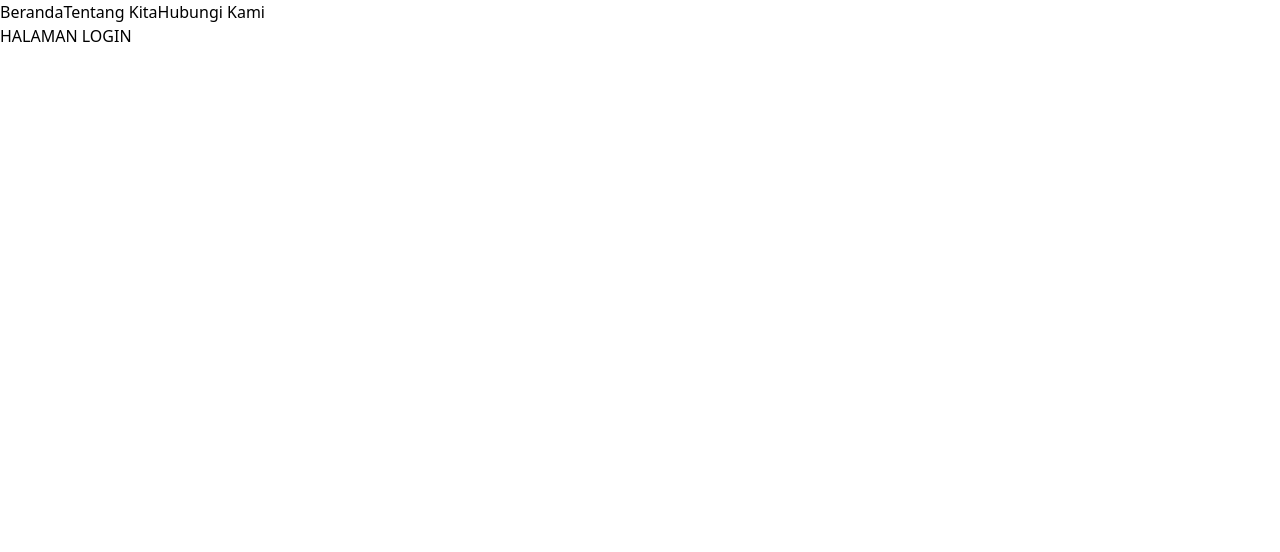
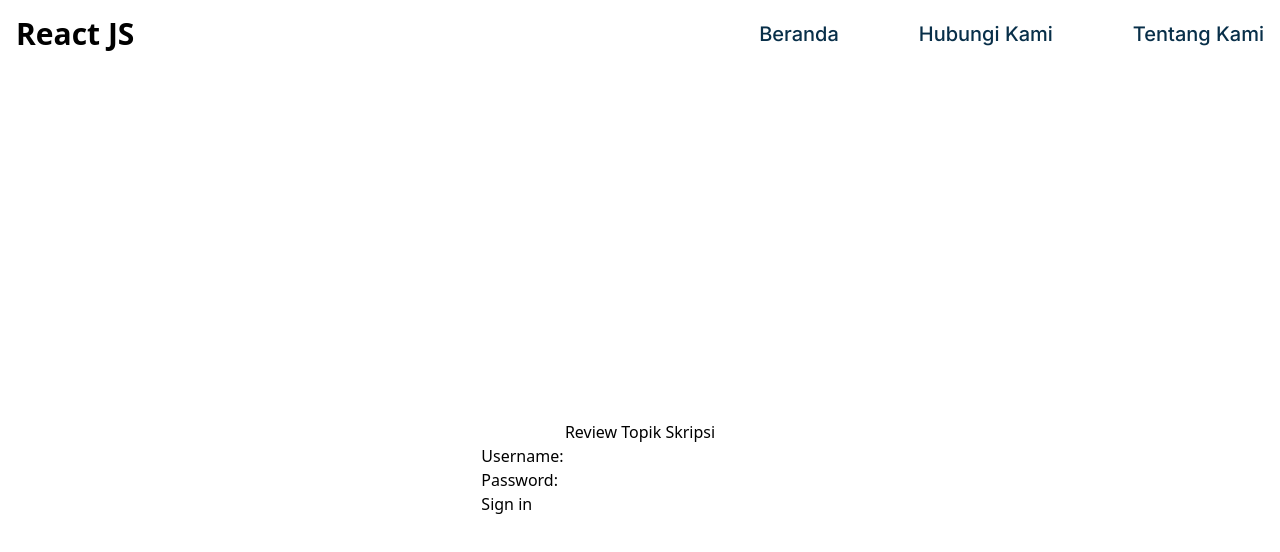
Before and after one commit to erwindrsno/RTS-front-end, a React (Vite) app in the folder rts/: page / in a window 1280 px wide. Shown: the top 552 px of the page. Built offline with nearby package versions, Linux system fonts and the light colour scheme.

Commit message:
header in login page done

```diff
--- a/rts/package.json
+++ b/rts/package.json
@@ -4,10 +4,11 @@
   "version": "0.0.0",
   "type": "module",
   "scripts": {
-    "dev": "vite & npx tailwindcss -i ./src/stylesheets/input.css -o ./src/stylesheets/output.css --watch",
+    "dev": "vite && npx tailwindcss -i ./src/stylesheets/input.css -o ./src/stylesheets/output.css --watch",
     "build": "vite build",
     "lint": "eslint . --ext js,jsx --report-unused-disable-directives --max-warnings 0",
-    "preview": "vite preview"
+    "preview": "vite preview",
+    "tw": "npx tailwindcss -i ./src/stylesheets/input.css -o ./src/stylesheets/output.css"
   },
   "dependencies": {
     "react": "^18.2.0",
--- /dev/null
+++ b/rts/src/components/Header.jsx
@@ -0,0 +1,18 @@
+import '../stylesheets/output.css'
+import { Link } from 'react-router-dom';
+
+
+const Header = () => {
+  return(
+    <div className="flex justify-between flex-row m-4">
+      <h1 className="text-3xl font-bold font-sans">React JS</h1>
+      <nav className="flex space-x-20 text-xl font-inter font-medium items-center text-sky-950">
+        <Link to="/">Beranda</Link>
+        <Link to="/contact">Hubungi Kami</Link>
+        <Link to="/about">Tentang Kami</Link>
+      </nav>
+    </div>
+  )
+}
+
+export default Header;
--- a/rts/src/pages/About.jsx
+++ b/rts/src/pages/About.jsx
@@ -1,13 +1,11 @@
 import '../stylesheets/output.css'
 import Description from '../text/Description.jsx'
-import Button from '../components/Button.jsx'
+import Header from '../components/Header.jsx'
 
 const About = () =>{
   return (
     <>
-      <Button path='/' label='Beranda' />
-      <Button path='/about' label='Tentang Kita' />
-      <Button path='/contact' label='Hubungi Kami' />
+      <Header />
       <Description />
     </>
   )
--- a/rts/src/pages/Contact.jsx
+++ b/rts/src/pages/Contact.jsx
@@ -1,12 +1,10 @@
 import '../stylesheets/output.css'
-import Button from '../components/Button'
+import Header from '../components/Header'
 
 const Contact = () =>{
   return (
     <>
-      <Button path='/' label='Beranda' />
-      <Button path='/about' label='Tentang Kita' />
-      <Button path='/contact' label='Hubungi Kami' />
+      <Header />
       <p>Contact Us!</p>
     </>
   )
--- a/rts/src/pages/Login.jsx
+++ b/rts/src/pages/Login.jsx
@@ -1,14 +1,24 @@
 import '../stylesheets/output.css'
-import Button from '../components/Button.jsx';
+// import Button from '../components/Button.jsx';
+import Header from '../components/Header.jsx';
 
 
 const Login = () =>{
   return (
     <>
-      <Button path='/' label='Beranda' />
-      <Button path='/about' label='Tentang Kita' />
-      <Button path='/contact' label='Hubungi Kami' />
-      <p>HALAMAN LOGIN</p>
+      <Header />
+      <div>
+        <div className="flex flex-col justify-center items-center h-screen">
+          <h3>Review Topik Skripsi</h3>
+          <form action="/login" method="post">
+            <label htmlFor="username">Username: </label>
+            <input type="text" name="username" id="username"/><br/>
+            <label htmlFor="password">Password: </label>
+            <input type="password" name="password" id="password"/><br/>
+            <input type="submit" value="Sign in"/>
+          </form>
+        </div>
+      </div>
     </>
   )
 }
--- a/rts/src/stylesheets/input.css
+++ b/rts/src/stylesheets/input.css
@@ -1,3 +1,5 @@
+@import url('https://fonts.googleapis.com/css2?family=Inter:wght@100..900&display=swap');
+
 @tailwind base;
 @tailwind components;
 @tailwind utilities;
--- a/rts/src/stylesheets/output.css
+++ b/rts/src/stylesheets/output.css
@@ -1,3 +1,5 @@
+@import url('https://fonts.googleapis.com/css2?family=Inter:wght@100..900&display=swap');
+
 /*
 ! tailwindcss v3.4.3 | MIT License | https://tailwindcss.com
 */
@@ -446,7 +448,7 @@ video {
   display: none;
 }
 
-*, ::before, ::after {
+*, ::before, ::after{
   --tw-border-spacing-x: 0;
   --tw-border-spacing-y: 0;
   --tw-translate-x: 0;
@@ -500,7 +502,7 @@ video {
   --tw-contain-style:  ;
 }
 
-::backdrop {
+::backdrop{
   --tw-border-spacing-x: 0;
   --tw-border-spacing-y: 0;
   --tw-translate-x: 0;
@@ -554,12 +556,71 @@ video {
   --tw-contain-style:  ;
 }
 
-.bg-sky-700 {
-  --tw-bg-opacity: 1;
-  background-color: rgb(3 105 161 / var(--tw-bg-opacity));
+.m-4{
+  margin: 1rem;
 }
 
-.text-xl {
+.flex{
+  display: flex;
+}
+
+.h-screen{
+  height: 100vh;
+}
+
+.flex-row{
+  flex-direction: row;
+}
+
+.flex-col{
+  flex-direction: column;
+}
+
+.items-center{
+  align-items: center;
+}
+
+.justify-center{
+  justify-content: center;
+}
+
+.justify-between{
+  justify-content: space-between;
+}
+
+.space-x-20 > :not([hidden]) ~ :not([hidden]){
+  --tw-space-x-reverse: 0;
+  margin-right: calc(5rem * var(--tw-space-x-reverse));
+  margin-left: calc(5rem * calc(1 - var(--tw-space-x-reverse)));
+}
+
+.font-inter{
+  font-family: Inter, sans-serif;
+}
+
+.font-sans{
+  font-family: ui-sans-serif, system-ui, sans-serif, "Apple Color Emoji", "Segoe UI Emoji", "Segoe UI Symbol", "Noto Color Emoji";
+}
+
+.text-3xl{
+  font-size: 1.875rem;
+  line-height: 2.25rem;
+}
+
+.text-xl{
   font-size: 1.25rem;
   line-height: 1.75rem;
 }
+
+.font-bold{
+  font-weight: 700;
+}
+
+.font-medium{
+  font-weight: 500;
+}
+
+.text-sky-950{
+  --tw-text-opacity: 1;
+  color: rgb(8 47 73 / var(--tw-text-opacity));
+}
--- a/rts/tailwind.config.js
+++ b/rts/tailwind.config.js
@@ -7,7 +7,11 @@ export default {
     colors: {
       sky: colors.sky
     },
-    extend: {},
+    extend: {
+      fontFamily: {
+        inter: ['Inter', 'sans-serif'],
+      }
+    },
   },
   plugins: [],
 }
```
